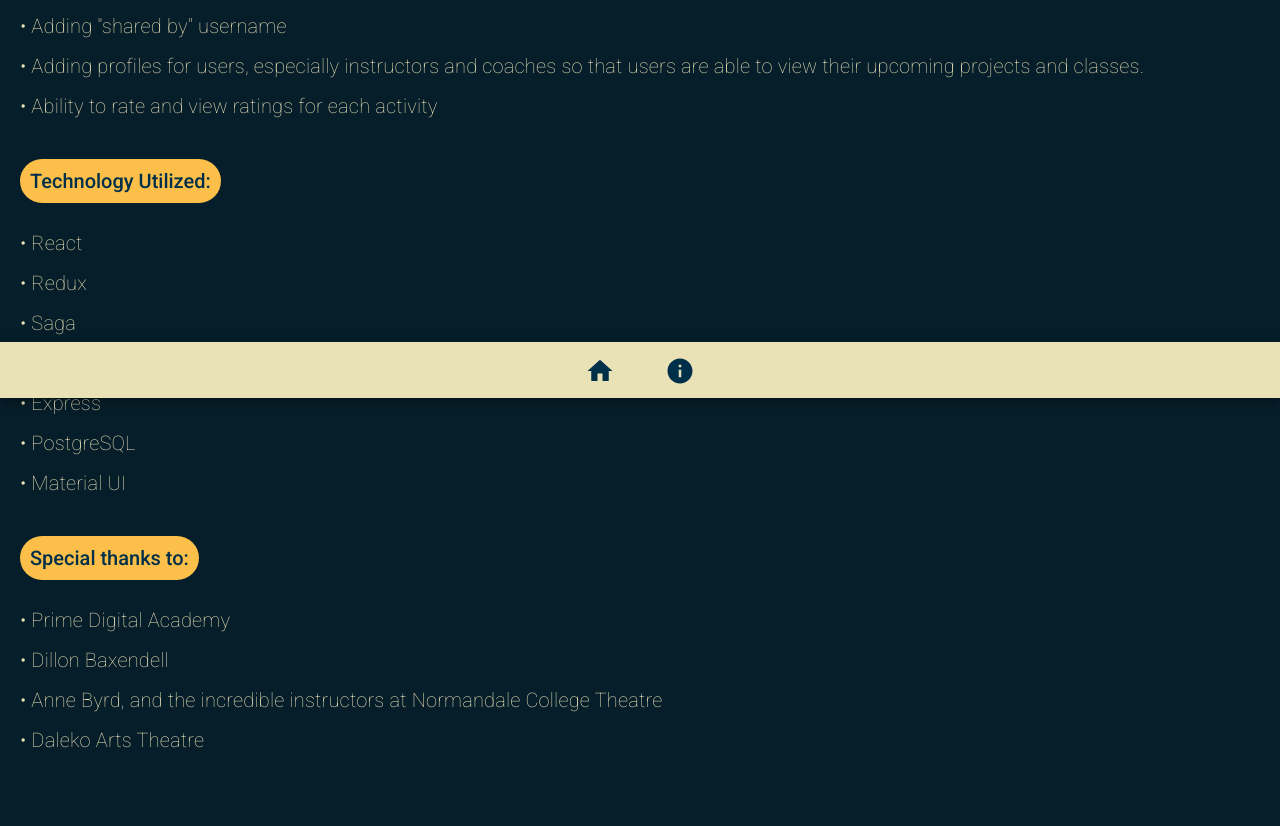
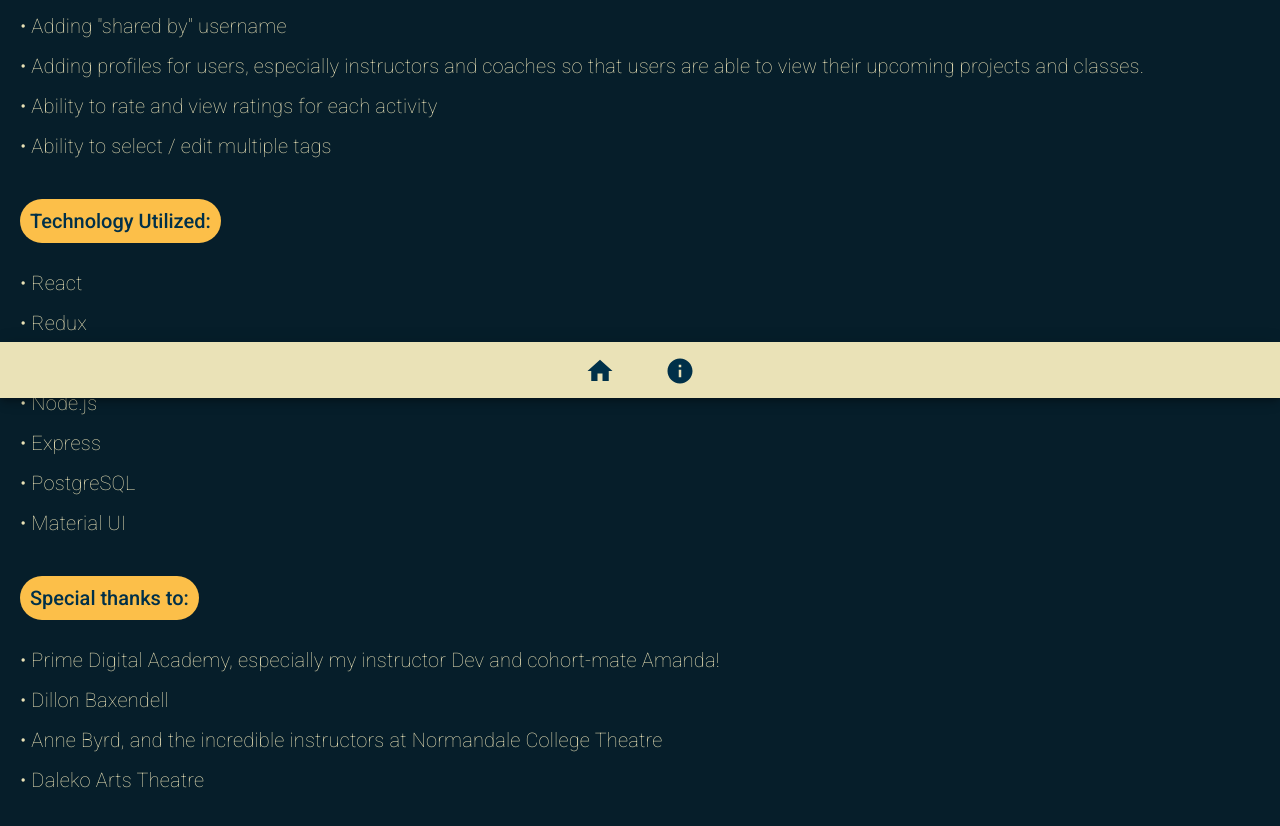
Before and after one commit to ParansKay/PrimeSoloProject2021, a React (Create React App) app: page /#/aboutw in a window 1280 px wide. Shown: the part 402-1228 px from the top of the page. Built offline with nearby package versions, Linux system fonts and the light colour scheme; no server answers.

Commit message:
updated the about page

```diff
--- a/src/components/AboutPage/AboutPage.jsx
+++ b/src/components/AboutPage/AboutPage.jsx
@@ -22,6 +22,7 @@
       <Typography style={{'margin-left':'20px', 'margin-right':'20px','margin-top':'10px', 'margin-bottom':'10px', 'font-size':'20px', 'font-weight':'250', 'color':'#eae2b7'}}>• Adding "shared by" username</Typography>
       <Typography style={{'margin-left':'20px', 'margin-right':'20px','font-size':'20px', 'margin-top':'10px', 'margin-bottom':'10px','font-weight':'250', 'color':'#eae2b7'}}>• Adding profiles for users, especially instructors and coaches so that users are able to view their upcoming projects and classes. </Typography>
       <Typography style={{'margin-left':'20px', 'margin-right':'20px','margin-top':'10px', 'margin-bottom':'10px', 'font-size':'20px', 'font-weight':'250', 'color':'#eae2b7'}}>• Ability to rate and view ratings for each activity</Typography>
+      <Typography style={{'margin-left':'20px', 'margin-right':'20px','margin-top':'10px', 'margin-bottom':'10px', 'font-size':'20px', 'font-weight':'250', 'color':'#eae2b7'}}>• Ability to select / edit multiple tags</Typography>
 
       <br/>
       <br/>
@@ -36,7 +37,7 @@
       <br/>
       <br/>
       <flexbox style={{'margin-left':'20px','padding':'10px','font-family':'roboto', 'font-weight':'500', 'font-size':'20px', 'background-color':'#fcbf49','color':'#003049', 'border-radius':'30px'}}>Special thanks to:</flexbox>
-      <Typography style={{'margin-left':'20px', 'margin-right':'20px','margin-top':'35px', 'font-size':'20px', 'font-weight':'250', 'color':'#eae2b7'}}>• Prime Digital Academy</Typography>
+      <Typography style={{'margin-left':'20px', 'margin-right':'20px','margin-top':'35px', 'font-size':'20px', 'font-weight':'250', 'color':'#eae2b7'}}>• Prime Digital Academy, especially my instructor Dev and cohort-mate Amanda!</Typography>
       <Typography style={{'margin-left':'20px', 'margin-right':'20px','margin-top':'10px', 'margin-bottom':'10px', 'font-size':'20px', 'font-weight':'250', 'color':'#eae2b7'}}>• Dillon Baxendell</Typography>
       <Typography style={{'margin-left':'20px', 'margin-right':'20px','margin-top':'10px', 'margin-bottom':'10px', 'font-size':'20px', 'font-weight':'250', 'color':'#eae2b7'}}>• Anne Byrd, and the incredible instructors at Normandale College Theatre</Typography>
       <Typography style={{'margin-left':'20px', 'margin-right':'20px','margin-top':'10px', 'margin-bottom':'10px', 'font-size':'20px', 'font-weight':'250', 'color':'#eae2b7'}}>• Daleko Arts Theatre</Typography>
```
